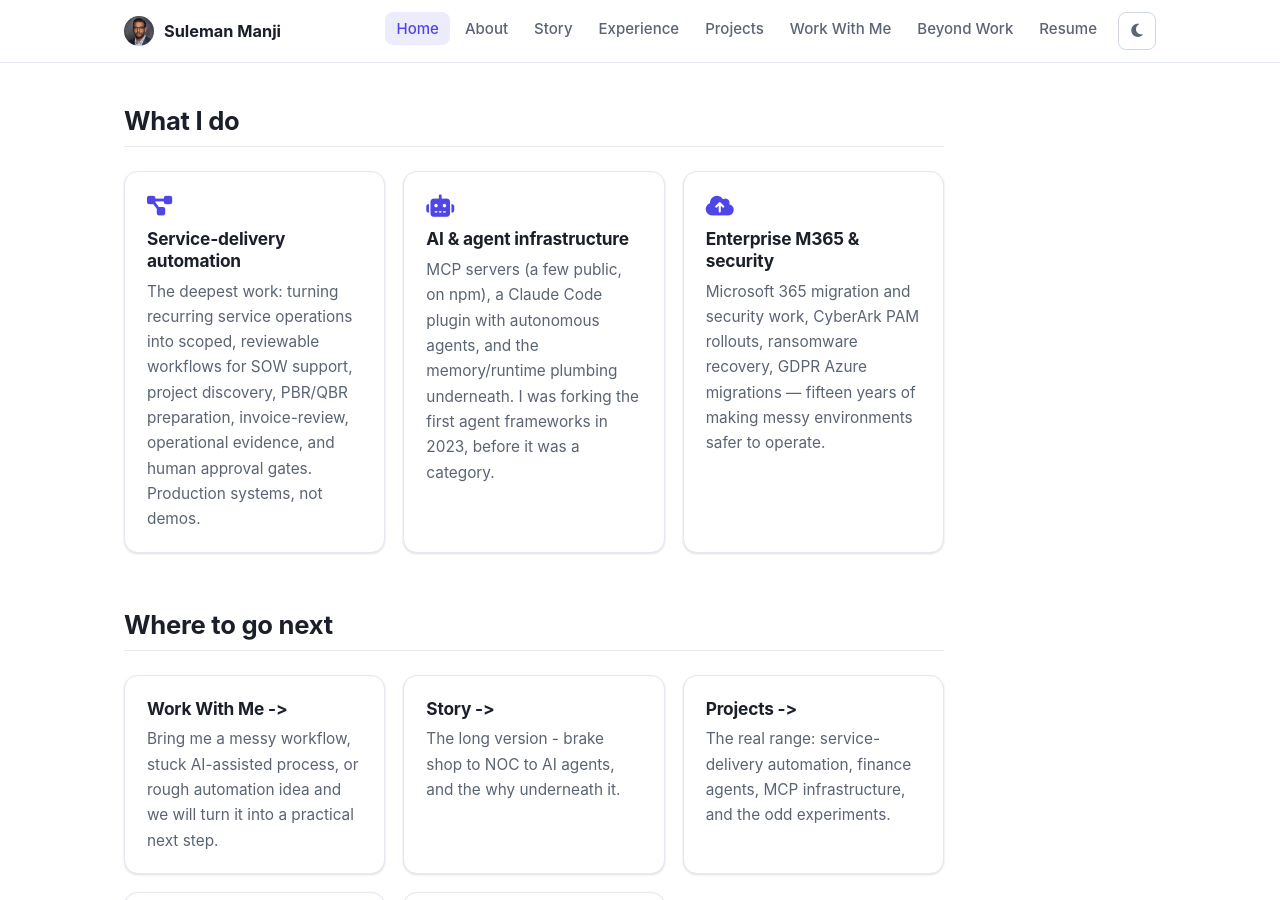
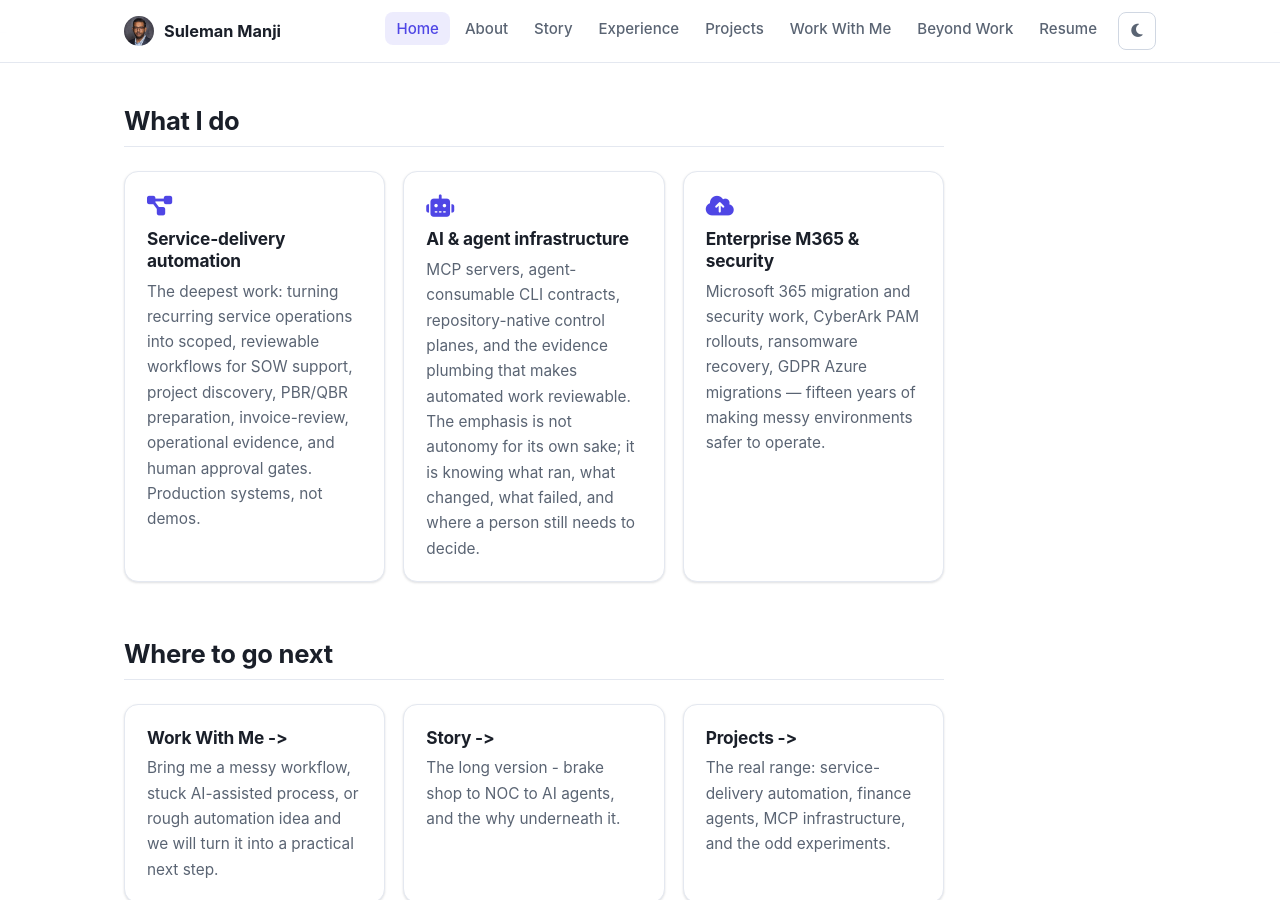
Before and after one commit to ssmanji89/sulemanji-port, a Jekyll site: the page built from index.md, in a window 1280 px wide and 900 px high, scrolled down 563 px. Built offline with Jekyll 4.4.1, drawn with Linux system fonts in a browser that asks for light colours.

Commit message:
Refresh agent infrastructure narrative

```diff
--- a/index.md
+++ b/index.md
@@ -38,7 +38,7 @@ hero_signals:
   <div class="card">
     <span class="card-icon"><i class="fas fa-robot"></i></span>
     <h3>AI &amp; agent infrastructure</h3>
-    <p>MCP servers (a few public, on npm), a Claude Code plugin with autonomous agents, and the memory/runtime plumbing underneath. I was forking the first agent frameworks in 2023, before it was a category.</p>
+    <p>MCP servers, agent-consumable CLI contracts, repository-native control planes, and the evidence plumbing that makes automated work reviewable. The emphasis is not autonomy for its own sake; it is knowing what ran, what changed, what failed, and where a person still needs to decide.</p>
   </div>
   <div class="card">
     <span class="card-icon"><i class="fas fa-cloud-arrow-up"></i></span>
```
